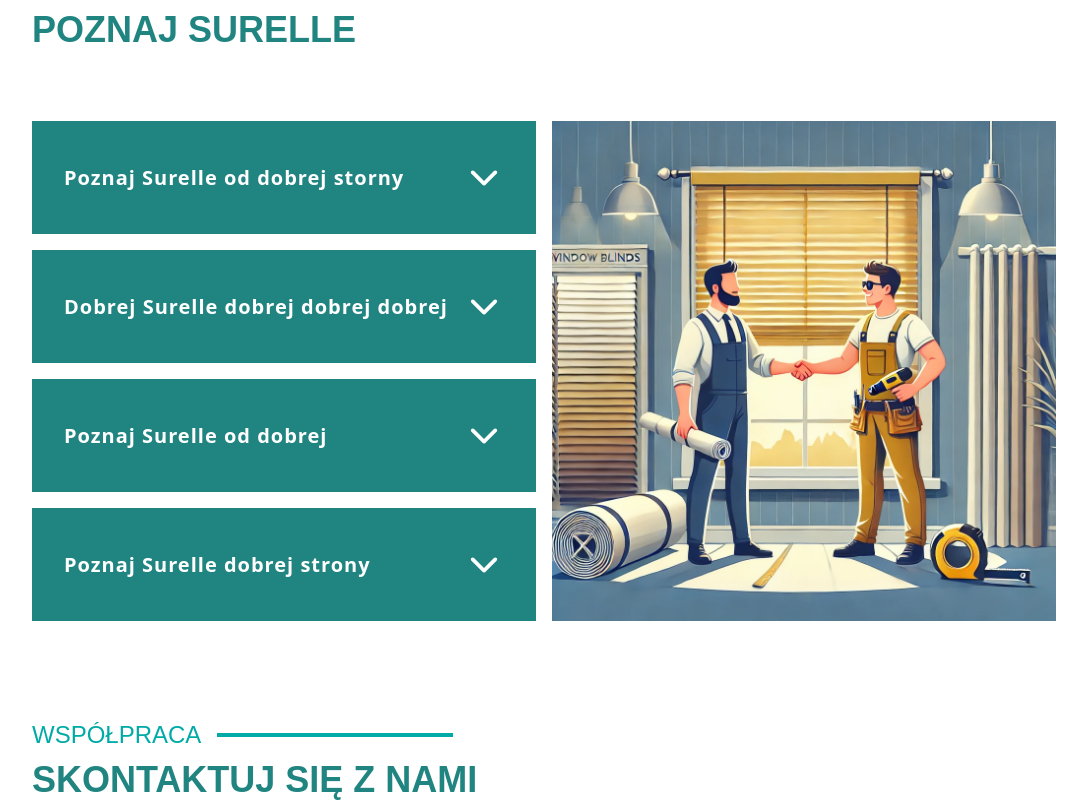
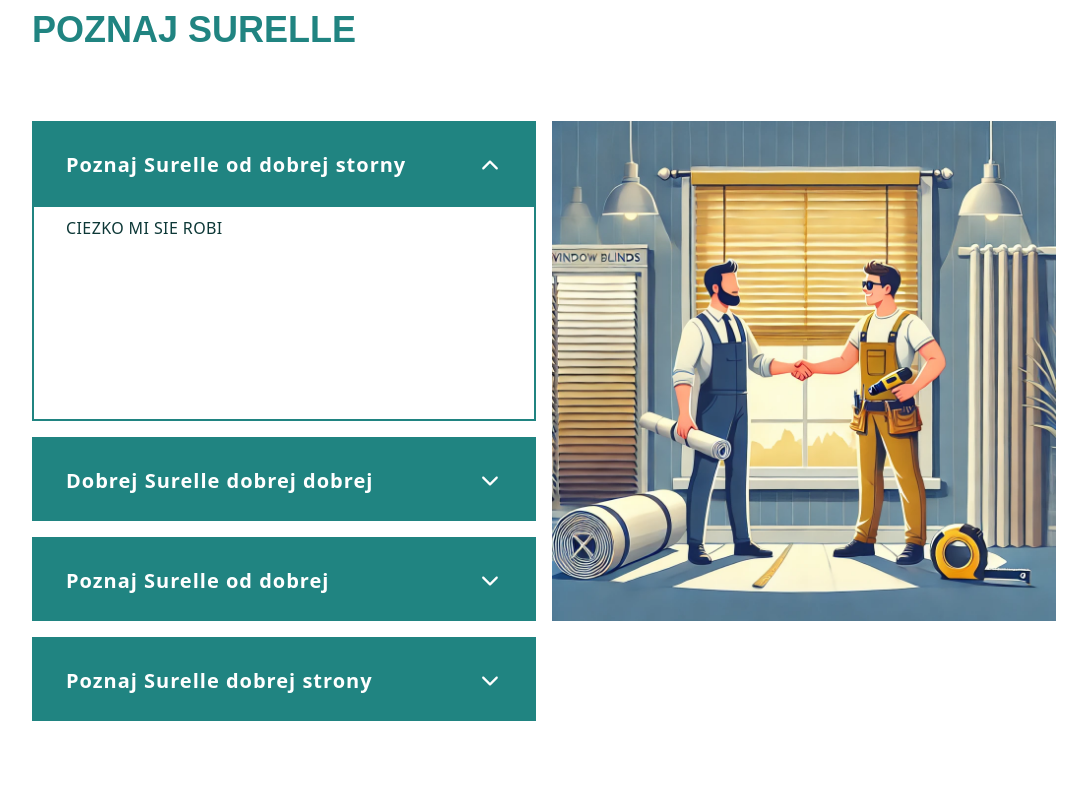
Before and after one commit to Hosuqa/Surella, a React (Vite) app: page / in a window 1280 px wide. Shown: the part 3884-4686 px from the top of the page, without its empty margins (96-1183 px from the left). Built offline with nearby package versions, Linux system fonts and the light colour scheme; a web font is replaced by a local one.

Commit message:
[FIX] - Colab box

```diff
--- a/src/components/sections/Colab.tsx
+++ b/src/components/sections/Colab.tsx
@@ -14,40 +14,29 @@ type Props = {
 
 const ColabBox = ({ title, description, isOpen, onClick }: Props) => {
   return (
-    <div className="flex flex-col h-full">
+    <div className={`duration-300 overflow-hidden border-surella-600 border-[2px] ${isOpen ? "h-[300px]" : "h-[84px]"} `}>
       <div
-        className='grow flex w-full bg-surella-600 py-2 px-4 lg:py-4 lg:px-8 items-center justify-between cursor-pointer'
+        className='flex w-full h-[84px] bg-surella-600 py-2 px-4 lg:py-4 lg:px-8 justify-between items-center cursor-pointer'
         onClick={onClick}
       >
-        <p className={`${styles.colabtitle} font-bold text-white text-[18px] tracking-wider`}>{title}</p>
-        <IoIosArrowDown className={`w-6 h-6 lg:w-10 lg:h-10 text-white transform duration-500 ${isOpen ? "rotate-180" : ""}`} />
+        <p className={`${styles.colabtitle} font-semibold text-white text-[18px] tracking-wider`}>{title}</p>
+        <IoIosArrowDown className={`w-6 h-6  text-white transform duration-300 ${isOpen ? "rotate-180" : ""}`} />
       </div>
-        {isOpen && (
-          <div className={`${styles.colabtext} toggle -translate-y-[1px] px-8 pb-8 bg-surella-600 text-white text-[16px] leading-relaxed tracking-wide text-justify`}>
-            {description}
-              {/* -translate-y-[1px] - fix border na ipad */}
-          </div>
-        )}
+      <div className={`${styles.colabtext} px-8 py-2  text-surella-800 text-[16px] leading-relaxed tracking-wide text-justify duration-200 `}>
+        {description}
+      </div>
     </div>
   );
 };
 
 const Colab = () => {
-  const [openIndex, setOpenIndex] = useState<number | null>(null);
-  const [lastOpenIndex, setLastOpenIndex] = useState<number | null>(null);
+  const [openIndex, setOpenIndex] = useState<number | null>(0);
 
   const toggleBox = (index: number) => {
-    setOpenIndex(prevIndex => {
-      if (prevIndex === index) {
-        setLastOpenIndex(index); // Retain last clicked index when box is closed
-        return null;
-      }
-      return index;
-    });
+    setOpenIndex(index);
   };
 
   const rollos = [rollo, rollo2, rollo3, rollo4];
-  const currentIndex = openIndex !== null ? openIndex : lastOpenIndex;
 
   return (
     <XlWrapper vertical id="Colab">
@@ -61,25 +50,27 @@ const Colab = () => {
             onClick={() => toggleBox(0)}
           />
           <ColabBox
-            title="Dobrej Surelle dobrej dobrej dobrej"
-            description="Lorem ipsum dolor sit amet consectetur  elit. Lorem ipsum dolor sit amet  adipisicing elit. Lorem ipsum dolor sit amet consectetur adipisicing elit.  ipsum dolor sit amet consectetur  elit. Lorem ipsum dolor sit amet consectetur adipisicing elit. "
+            title="Dobrej Surelle dobrej dobrej"
+            description="Lorem ipsum dolor sit amet consectetur elit. Lorem ipsum dolor sit amet  adipisicing elit. Lorem ipsum dolor sit amet consectetur adipisicing elit.  ipsum dolor sit amet consectetur  elit. Lorem ipsum dolor sit amet consectetur adipisicing elit. "
             isOpen={openIndex === 1}
             onClick={() => toggleBox(1)}
           />
           <ColabBox
             title="Poznaj Surelle od dobrej"
-            description="Pierwszym projektem, w którym wystąpi powracający do aktorstwa Armie Hammer, będzie western Frontier Crucible" isOpen={openIndex === 2}
+            description="Pierwszym projektem, w którym wystąpi powracający do aktorstwa Armie Hammer, będzie western Frontier Crucible"
+            isOpen={openIndex === 2}
             onClick={() => toggleBox(2)}
           />
           <ColabBox
             title="Poznaj Surelle dobrej strony"
-            description="Gwiazdą westernu został Thomas Jane . W obsadzie Frontier Cruciblesą również Myles Clohessy" isOpen={openIndex === 3}
+            description="Gwiazdą westernu został Thomas Jane . W obsadzie Frontier Cruciblesą również Myles Clohessy"
+            isOpen={openIndex === 3}
             onClick={() => toggleBox(3)}
           />
         </div>
-        <div className="w-full h-[240px] md:h-[400px] lg:h-[450px] xl:h-[500px] 2xl:h-[600px] bg-slate-300">
-          {currentIndex !== null ? (
-            <img src={rollos[currentIndex]} className="w-full h-full object-cover" alt={`Image ${currentIndex}`} />
+        <div className="w-full h-[240px] md:h-[400px] lg:h-[450px] xl:h-[500px]  2xl:h-[600px] bg-slate-300">
+          {openIndex !== null ? (
+            <img src={rollos[openIndex]} className="w-full h-full object-cover" alt={`Image ${openIndex}`} />
           ) : (
             <img src={rollo} className="w-full h-full object-cover" alt="Default" />
           )}
--- a/src/styles.ts
+++ b/src/styles.ts
@@ -23,7 +23,7 @@ const styles = {
     colabtext:
       "2xl:text-[18px] text-[14px]",
     colabtitle:
-      "2xl:text-[23px] md:text-[20px] text-[14px]",
+      "2xl:text-[20px] md:text-[20px] text-[14px]",
     contactText:
       "2xl:text-[44px] md:text-[32px]  text-[28px]",
   };
```
Also changed, not shown: 1 other file (tests, documents, lock files or other folders).
